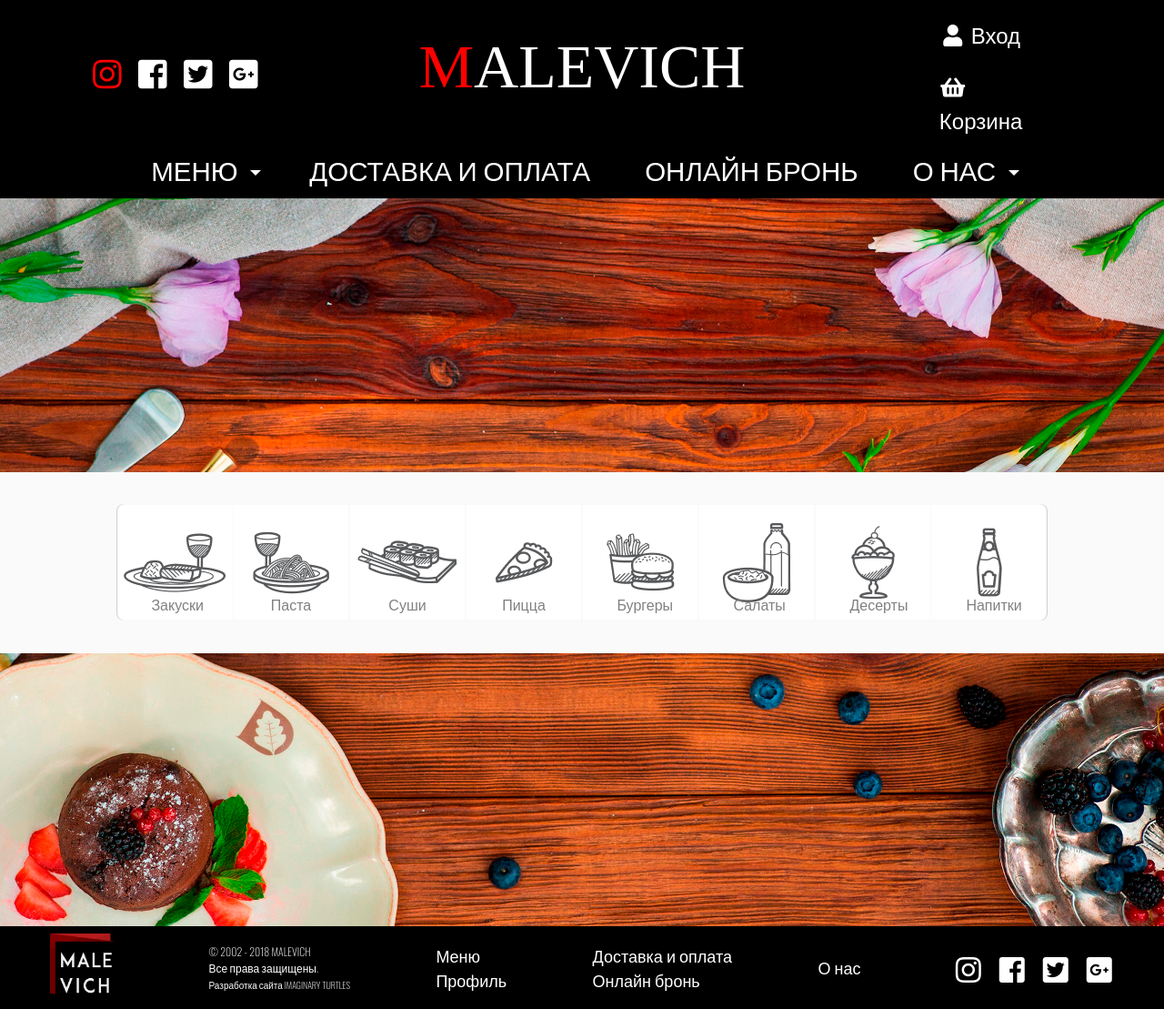
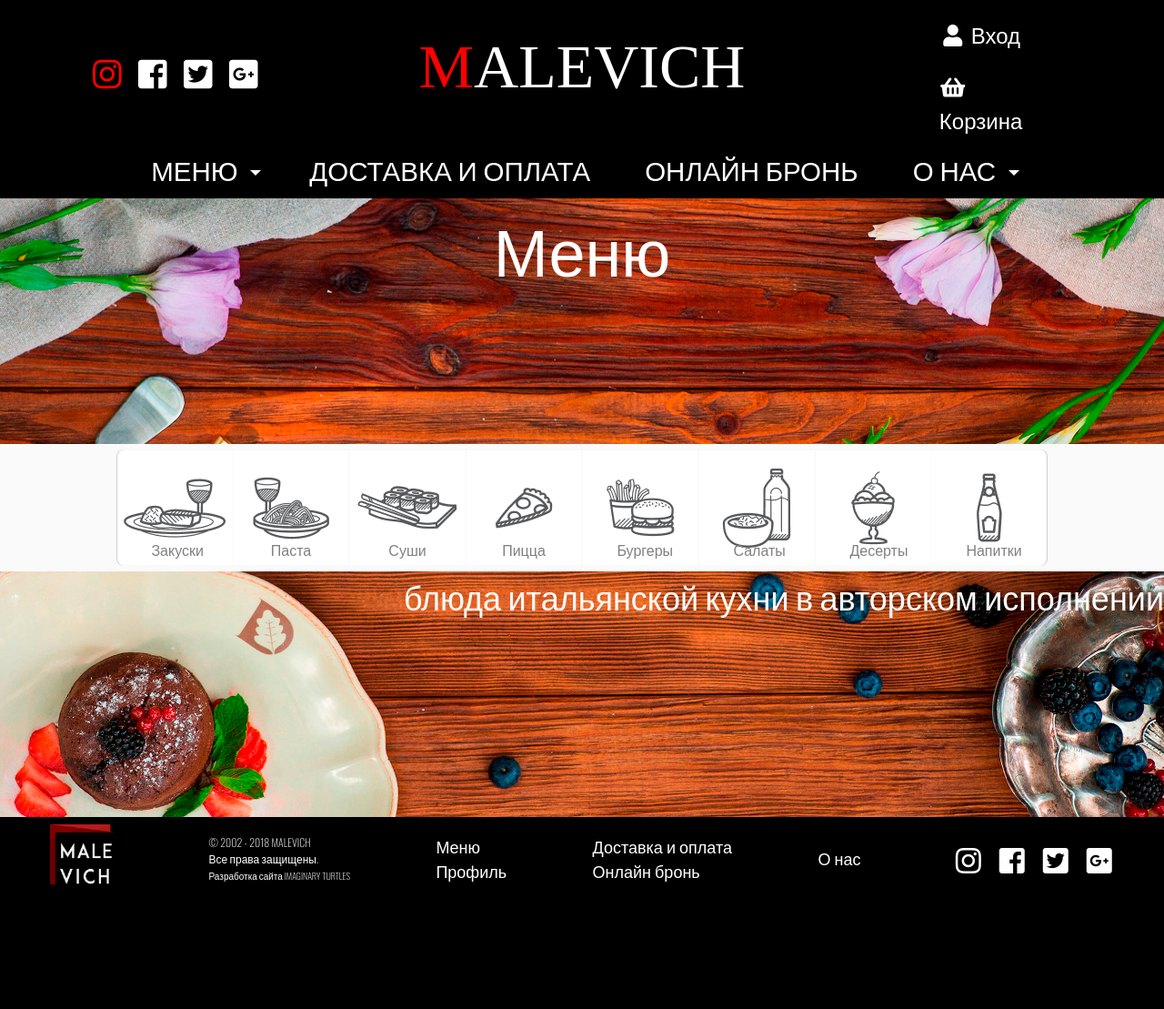
Before and after one commit to anastasiia-l/Project-Malevich-WebSite-, a PHP site: page /menu.html in a window 1280 px wide. Shown: the whole page at 91% size. After the commit the page ends 973 px from the top, so only its background shows below. Run offline with PHP 8.4, Linux system fonts and the light colour scheme; some libraries are stand-ins or nearby versions.

Commit message:
Сhanged parallax

```diff
--- a/css/menu.css
+++ b/css/menu.css
@@ -10,7 +10,32 @@
   align-items: center;
   justify-content: center;
   margin: 0px;
-  height: 332px
+  height: 176px;
+  z-index: 99;
+}
+.wrapper {
+  height: 85% !important;
+}
+.parallax-container {
+      height: 50%;
+}
+
+.subtitle {
+  width: 100%;
+  position : absolute;
+  color: #ffffff;
+  font-weight: 300;
+  font-size: 36px;
+  text-align: right ;
+}
+
+.title {
+  width: 100%;
+  position  : absolute;
+  color: #ffffff;
+  font-weight: 400;
+  font-size: 72px;
+  text-align: center;
 }
 
   .category {
--- a/menu.html
+++ b/menu.html
@@ -128,6 +128,7 @@
 		<div class="parallax-container">
 			<div class="parallax">
 				<img src="images/par_background_1.png">
+				<p class="title">Меню</p>
 			</div>
 		</div>
 		<div class="block-menu">
@@ -168,6 +169,7 @@
 		<div class="parallax-container">
 			<div class="parallax">
 				<img src="images/par_background_2.png">
+				<p class="subtitle">блюда итальянской кухни в авторском исполнении</p>
 			</div>
 		</div>
 	</div>
```
